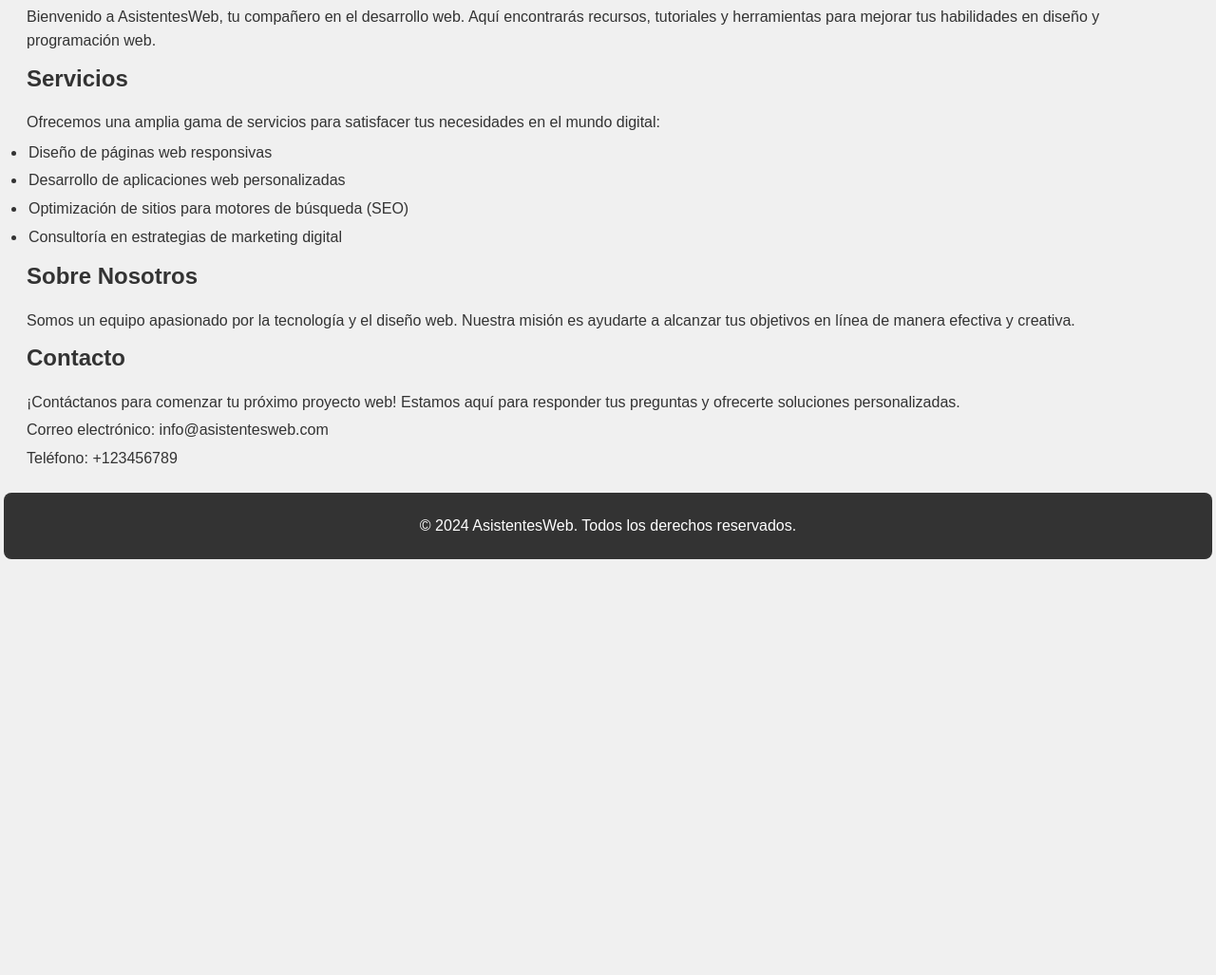
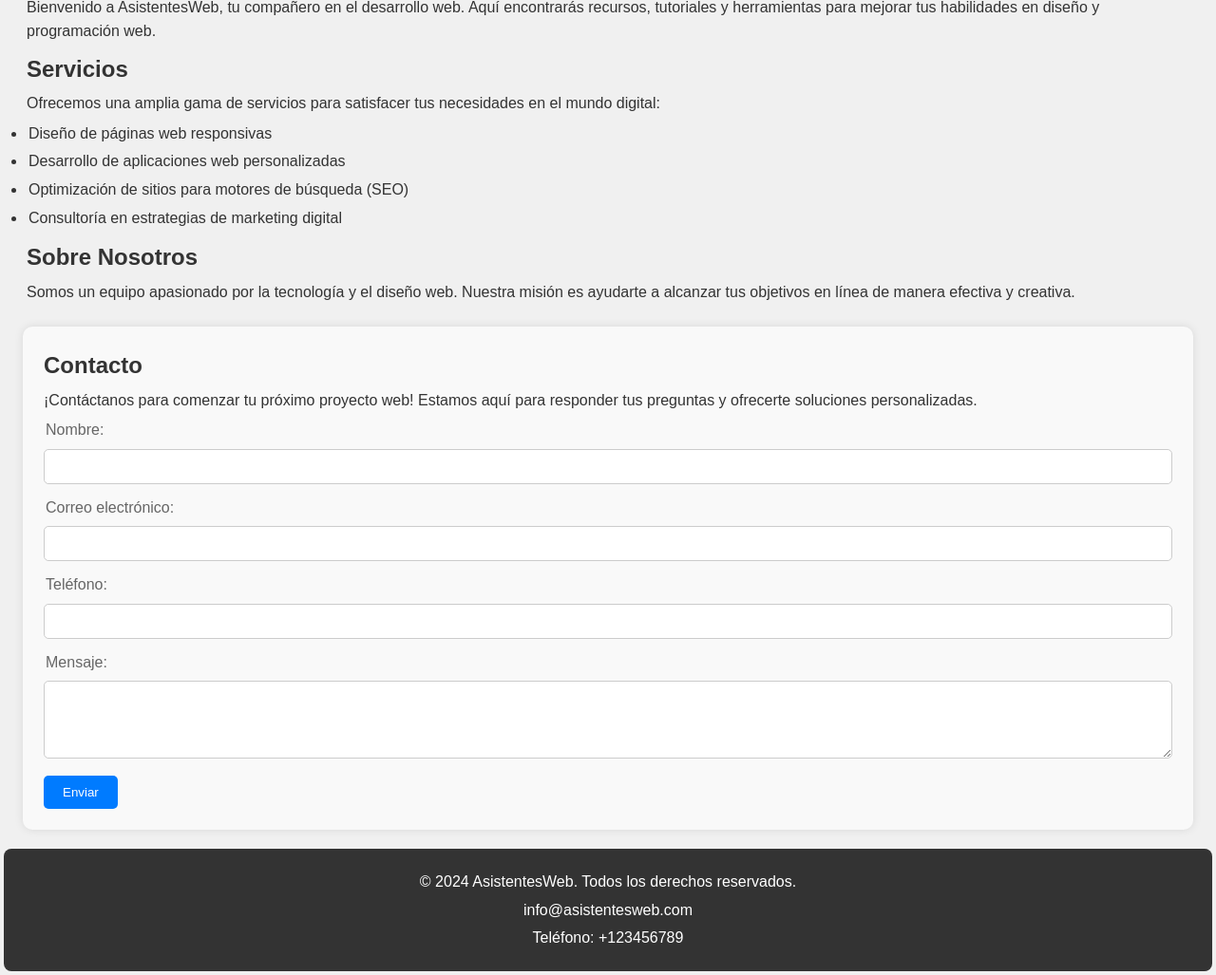
Before and after one commit to EduMMorenolp/AsistentesWeb, a plain HTML site: page public/index.html in a window 1280 px wide. Shown: the part 216-1243 px from the top of the page at 95% size. Before the commit the page ends 809 px from the top, so only its background shows below. Drawn offline with Linux system fonts and the light colour scheme; a script that the page names is missing.

Commit message:
add form

```diff
--- a/public/index.html
+++ b/public/index.html
@@ -60,14 +60,30 @@
             <h2>Contacto</h2>
             <p>¡Contáctanos para comenzar tu próximo proyecto web! Estamos aquí para responder tus preguntas y ofrecerte
                 soluciones personalizadas.</p>
-            <p>Correo electrónico: info@asistentesweb.com</p>
-            <p>Teléfono: +123456789</p>
+            <form action="enviar.php" method="POST">
+                <label for="nombre">Nombre:</label>
+                <input type="text" id="nombre" name="nombre" required>
+
+                <label for="correo">Correo electrónico:</label>
+                <input type="email" id="correo" name="correo" required>
+
+                <label for="telefono">Teléfono:</label>
+                <input type="tel" id="telefono" name="telefono" required>
+
+                <label for="mensaje">Mensaje:</label>
+                <textarea id="mensaje" name="mensaje" rows="4" required></textarea>
+
+                <button type="submit">Enviar</button>
+            </form>
         </section>
+
 
     </main>
 
     <footer>
         <p>&copy; 2024 AsistentesWeb. Todos los derechos reservados.</p>
+        <p>info@asistentesweb.com</p>
+        <p>Teléfono: +123456789</p>
     </footer>
 
 </body>
--- a/public/style.css
+++ b/public/style.css
@@ -55,27 +55,8 @@ main {
 
 }
 
-h2 {
-    margin-bottom: 10px;
-}
 
-.carrupelis {
-    display: flex;
-}
-
-.pelicula {
-    background-color: #fff;
-    border-radius: 5px;
-    box-shadow: 0 2px 5px rgba(0, 0, 0, 0.1);
-    padding: 20px;
-    margin-bottom: 20px;
-}
-
-.pelicula img {
-    max-width: 100%;
-    height: auto;
-    border-radius: 5px;
-}
+/* Botton buscador */
 
 .search-form {
     text-align: end;
@@ -96,6 +77,8 @@ h2 {
     cursor: pointer;
 }
 
+/* Footer Pie de pagina*/
+
 footer {
     background-color: #333;
     color: #fff;
@@ -103,3 +86,48 @@ footer {
     text-align: center;
     border-radius: 8px;
 }
+
+/* Formulario Contacto */
+
+#contacto {
+    margin-top: 20px;
+    padding: 20px;
+    background-color: #f9f9f9;
+    border-radius: 10px;
+    box-shadow: 0 0 10px rgba(0, 0, 0, 0.1);
+}
+
+#contacto h2 {
+    color: #333;
+}
+
+#contacto label {
+    display: block;
+    margin-bottom: 5px;
+    color: #666;
+}
+
+#contacto input[type="text"],
+#contacto input[type="email"],
+#contacto input[type="tel"],
+#contacto textarea {
+    width: 100%;
+    padding: 10px;
+    margin-bottom: 10px;
+    border: 1px solid #ccc;
+    border-radius: 5px;
+    box-sizing: border-box;
+}
+
+#contacto button {
+    padding: 10px 20px;
+    background-color: #007bff;
+    color: #fff;
+    border: none;
+    border-radius: 5px;
+    cursor: pointer;
+}
+
+#contacto button:hover {
+    background-color: #0056b3;
+}
```
